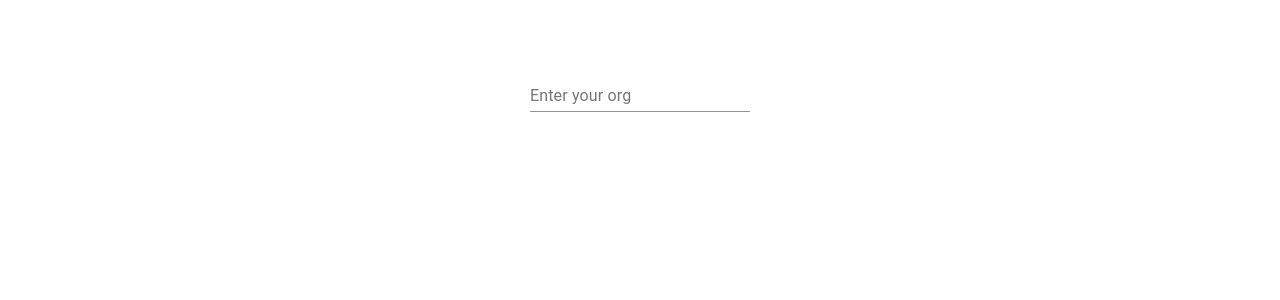
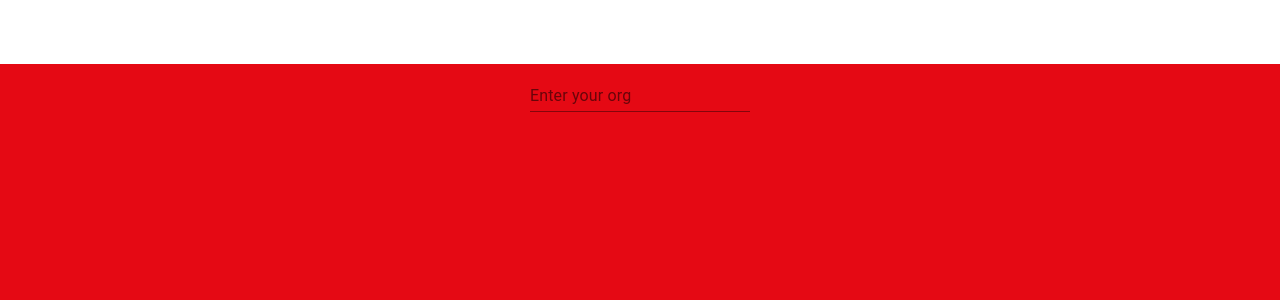
Before and after one commit to aphavichitr/netflix-github-exercise, a React (Create React App) app: page / in a window 1280 px wide. Shown: the top 300 px of the page. Built offline with nearby package versions, Linux system fonts and the light colour scheme.

Commit message:
Add repo list component and axios

```diff
--- a/package.json
+++ b/package.json
@@ -7,6 +7,7 @@
     "@testing-library/jest-dom": "^4.2.4",
     "@testing-library/react": "^9.5.0",
     "@testing-library/user-event": "^7.2.1",
+    "axios": "^0.19.2",
     "react": "^16.13.1",
     "react-dom": "^16.13.1",
     "react-scripts": "3.4.1"
--- a/src/App.css
+++ b/src/App.css
@@ -14,7 +14,7 @@
 }
 
 .App-header {
-  /*background-color: #282c34;*/
+  background-color: #e50914;
   min-height: 100vh;
   display: flex;
   flex-direction: column;
--- a/src/App.jsx
+++ b/src/App.jsx
@@ -1,20 +1,32 @@
-import React from 'react';
+import React, { useState } from 'react';
 import logo from './logo.svg';
 import './App.css';
 import { TextField } from '@material-ui/core';
+import RepoList from './components/RepoList.jsx';
 
-class App extends React.Component {
-  render() {
+const App = () => {
+  // state
+  const [org, setOrg] = useState('');
+
+  const enterPressed = (event) => {
+    event.preventDefault()
+
+    if (event.key === 'Enter') {
+      console.log(event)
+    }
+  }
+
   return (
     <div className="App">
       <header className="App-header">
         <form>
-            <TextField id="org-text" label="Enter your org" />
+          <TextField id="org-text" label="Enter your org" placeholder="netflix" value={org} onChange={setOrg} onKeyDown={enterPressed} />
         </form>
+
+        <RepoList org={org} />
       </header>
     </div>
   );
 }
-}
 
 export default App;
--- /dev/null
+++ b/src/components/RepoList.jsx
@@ -0,0 +1,12 @@
+import React from 'react';
+
+const RepoList = (props) => {
+  console.log(props)
+
+  return (
+    <div></div>
+  );
+}
+
+
+export default RepoList
```
Also changed, not shown: src/components/Repo.jsx (added), 1 other file (tests, documents, lock files or other folders). Lines whose indentation alone changed are shown as unchanged.
